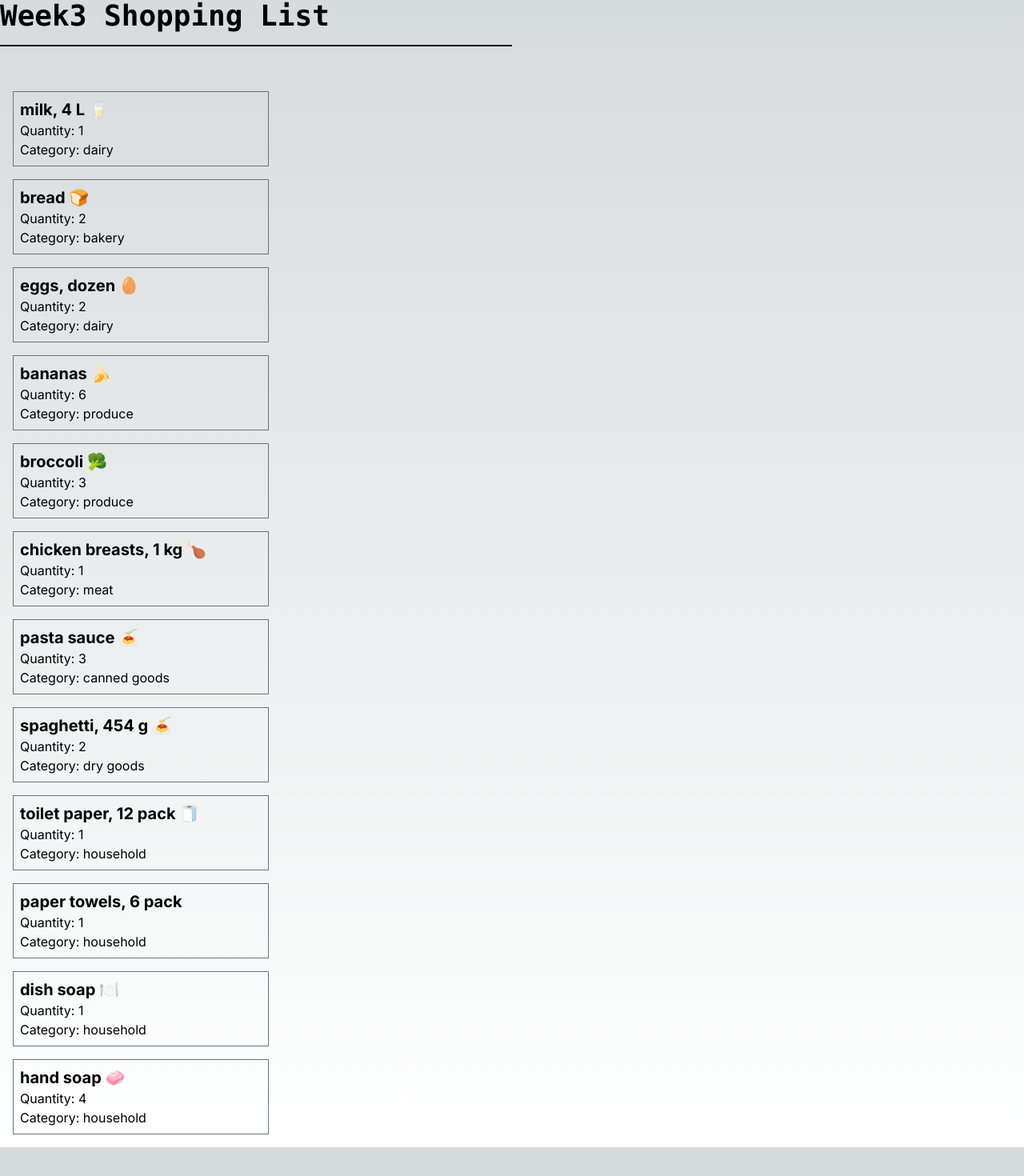
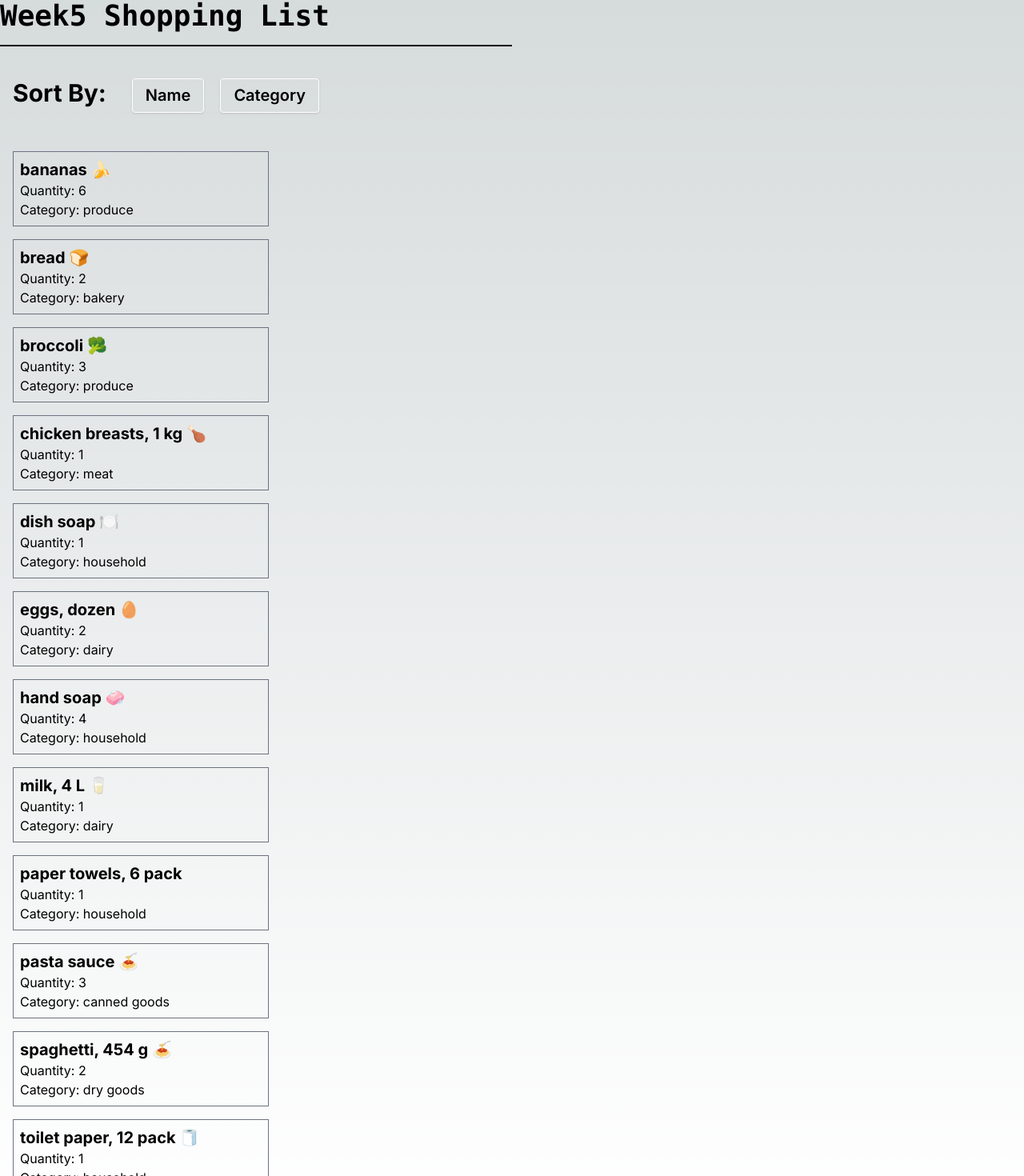
Before and after one commit to ZackariaOsman/cprg306-a, a Next.js app: page /week5 in a window 1280 px wide. Shown: the top 1470 px of the page at 80% size. Before the commit the page ends 1434 px from the top, so only its background shows below. Built offline with nearby package versions, Linux system fonts and the light colour scheme.

Commit message:
Finished Week 5

```diff
--- a/app/week5/Item-List.js
+++ b/app/week5/Item-List.js
@@ -1,141 +1,37 @@
+'use client';
+import {useState} from 'react';
 import { ItemCard } from "./Item.js";
+const items = require("./items.json");
+
 
 
 export function ItemList(){
-    const item1 = {
-        name: "milk, 4 L 🥛",
-        quantity: 1,
-        category: "dairy",
-      };
+  const [sortBy, setSortBy] = useState('name');
 
-      const item2 = {
-        name: "bread 🍞",
-        quantity: 2,
-        category: "bakery",
-      };
+  if (sortBy == 'name'){
+    items.sort((a, b) => (a.name > b.name) ? 1 : -1)
+  }
+  else if (sortBy == 'category'){
+    items.sort((a, b) => (a.category > b.category) ? 1 : -1)
+  }
 
-      const item3 = {
-        name: "eggs, dozen 🥚",
-        quantity: 2,
-        category: "dairy",
-      };
-
-      const item4 = {
-        name: "bananas 🍌",
-        quantity: 6,
-        category: "produce",
-      };
-
-      const item5 = {
-        name: "broccoli 🥦",
-        quantity: 3,
-        category: "produce",
-      };
-
-      const item6 = {
-        name: "chicken breasts, 1 kg 🍗",
-        quantity: 1,
-        category: "meat",
-      };
-
-      const item7 = {
-        name: "pasta sauce 🍝",
-        quantity: 3,
-        category: "canned goods",
-      };
-
-      const item8 = {
-        name: "spaghetti, 454 g 🍝",
-        quantity: 2,
-        category: "dry goods",
-      };
-
-      const item9 = {
-        name: "toilet paper, 12 pack 🧻",
-        quantity: 1,
-        category: "household",
-      };
-
-      const item10 = {
-        name: "paper towels, 6 pack",
-        quantity: 1,
-        category: "household",
-      };
-
-      const item11 = {
-        name: "dish soap 🍽️",
-        quantity: 1,
-        category: "household",
-      };
-
-      const item12 = {
-        name: "hand soap 🧼",
-        quantity: 4,
-        category: "household",
-      };
 
   return(
-    <>
-    <ItemCard
-      name = {item1.name}
-      quantity = {item1.quantity}
-      category = {item1.category}
-    />
-    <ItemCard
-      name = {item2.name}
-      quantity = {item2.quantity}
-      category = {item2.category}
-    />
-    <ItemCard
-      name = {item3.name}
-      quantity = {item3.quantity}
-      category = {item3.category}
-    />
-    <ItemCard
-      name = {item4.name}
-      quantity = {item4.quantity}
-      category = {item4.category}
-    />
-    <ItemCard
-      name = {item5.name}
-      quantity = {item5.quantity}
-      category = {item5.category}
-    />
-    <ItemCard
-      name = {item6.name}
-      quantity = {item6.quantity}
-      category = {item6.category}
-    />
-    <ItemCard
-      name = {item7.name}
-      quantity = {item7.quantity}
-      category = {item7.category}
-    />
-    <ItemCard
-      name = {item8.name}
-      quantity = {item8.quantity}
-      category = {item8.category}
-    />
-    <ItemCard
-      name = {item9.name}
-      quantity = {item9.quantity}
-      category = {item9.category}
-    />
-    <ItemCard
-      name = {item10.name}
-      quantity = {item10.quantity}
-      category = {item10.category}
-    />
-    <ItemCard
-      name = {item11.name}
-      quantity = {item11.quantity}
-      category = {item11.category}
-    />
-    <ItemCard
-      name = {item12.name}
-      quantity = {item12.quantity}
-      category = {item12.category}
-    />
-    </>
+    <div>
+      <div className="flex justify-between">
+        <div className="flex">
+          <h2 className=" ml-4 text-3xl font-bold">Sort By: </h2>
+          <div className=" justify-between">
+          <button class=" mb-8 ml-8 mr-5 text-xl bg-transparent hover:bg-white text-black font-semibold hover:text-black py-2 px-4 border border-white hover:border-transparent rounded shadow leading-tight focus:outline-none focus:shadow-outline" onClick={() => setSortBy('name')}>Name</button>
+          <button class=" text-xl bg-transparent hover:bg-white text-black font-semibold hover:text-black py-2 px-4 border border-white hover:border-transparent rounded shadow leading-tight focus:outline-none focus:shadow-outline" onClick={() => setSortBy('category')}>Category</button>
+          </div>
+        </div>
+      </div>
+      <div className="flex-col justify-between">
+        {items.map((item) => (
+          <ItemCard key={item.id} name={item.name} quantity={item.quantity} category={item.category} />
+        ))}
+      </div>
+    </div>
   );
 }
--- /dev/null
+++ b/app/week5/items.json
@@ -0,0 +1,74 @@
+[
+    {
+      "id": "1h2GJKH12gkHG31h1H",
+      "name": "milk, 4 L 🥛",
+      "quantity": 1,
+      "category": "dairy"
+    },
+    {
+      "id": "2KJH3k2j3H1k2J3K1H",
+      "name": "bread 🍞",
+      "quantity": 2,
+      "category": "bakery"
+    },
+    {
+      "id": "3h2KJH3k2j3H1k2J3",
+      "name": "eggs, dozen 🥚",
+      "quantity": 2,
+      "category": "dairy"
+    },
+    {
+      "id": "4k2J3K1H2GJKH12gk",
+      "name": "bananas 🍌",
+      "quantity": 6,
+      "category": "produce"
+    },
+    {
+      "id": "5H1h1H2KJH3k2j3H",
+      "name": "broccoli 🥦",
+      "quantity": 3,
+      "category": "produce"
+    },
+    {
+      "id": "6H1k2J3K1H2GJKH1",
+      "name": "chicken breasts, 1 kg 🍗",
+      "quantity": 1,
+      "category": "meat"
+    },
+    {
+      "id": "7gkHG31h1H2KJH3k",
+      "name": "pasta sauce 🍝",
+      "quantity": 3,
+      "category": "canned goods"
+    },
+    {
+      "id": "8j3H1k2J3K1H2GJK",
+      "name": "spaghetti, 454 g 🍝",
+      "quantity": 2,
+      "category": "dry goods"
+    },
+    {
+      "id": "9H12gkHG31h1H2KJ",
+      "name": "toilet paper, 12 pack 🧻",
+      "quantity": 1,
+      "category": "household"
+    },
+    {
+      "id": "10H3k2j3H1k2J3K1",
+      "name": "paper towels, 6 pack",
+      "quantity": 1,
+      "category": "household"
+    },
+    {
+      "id": "11k2J3K1H2GJKH12",
+      "name": "dish soap 🍽️",
+      "quantity": 1,
+      "category": "household"
+    },
+    {
+      "id": "12GJKH12gkHG31h1",
+      "name": "hand soap 🧼",
+      "quantity": 4,
+      "category": "household"
+    }
+  ]
--- a/app/week5/page.js
+++ b/app/week5/page.js
@@ -12,7 +12,7 @@ export default function Week3() {
         <body>
             <main>
             <div class="z-10 max-w-5xl w-full items-center justify-between font-mono text-sm">
-                <h1 class="text-4xl font-bold">Week3 Shopping List</h1>
+                <h1 class="text-4xl font-bold">Week5 Shopping List</h1>
             </div>
             <hr className="border-t-2 border-black my-4 w-1/2"></hr>
             <br />
```
